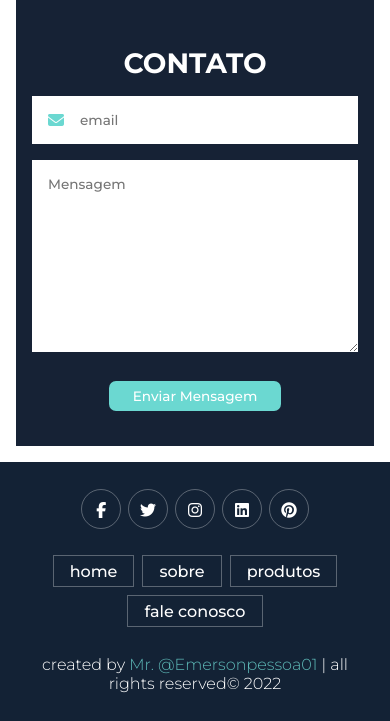
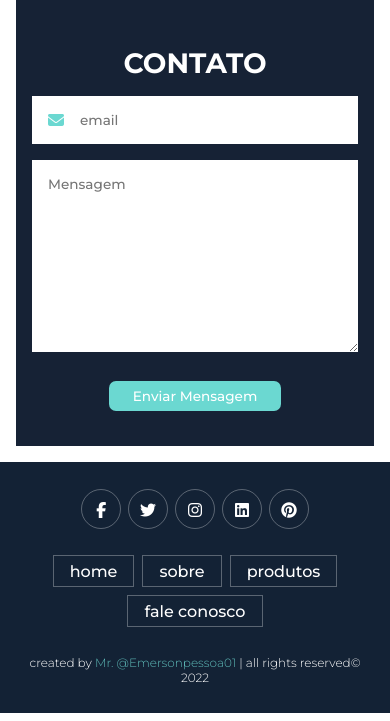
Before and after one commit to emersonpessoa01/desafio-labenu, a website: page index.html in a window 390 px wide. Shown: the part 4308-5029 px from the top of the page. Drawn offline with Linux system fonts and the light colour scheme.

Commit message:
updated font in credit

```diff
--- a/css/footer.css
+++ b/css/footer.css
@@ -42,7 +42,7 @@
 }
 
 .footer .credit {
-  font-size: 2rem;
+  font-size: 1.5rem;
   color: #fff;
   font-weight: lighter;
   padding: 1.5rem;
@@ -52,8 +52,3 @@
   color: var(--green-logo);
   text-transform: capitalize;
 }
-@media (max-width: 450px) {
-  html {
-    font-size: 50%;
-  }
-}
```
